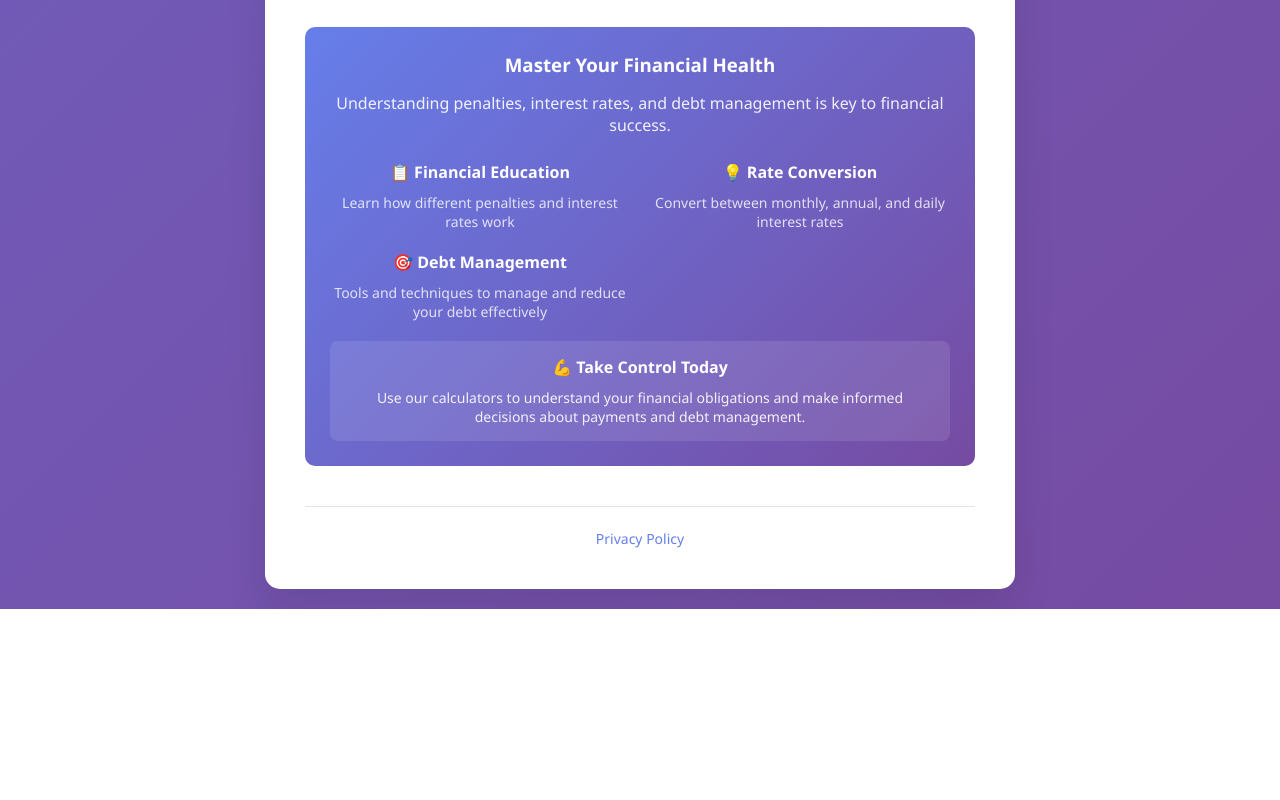
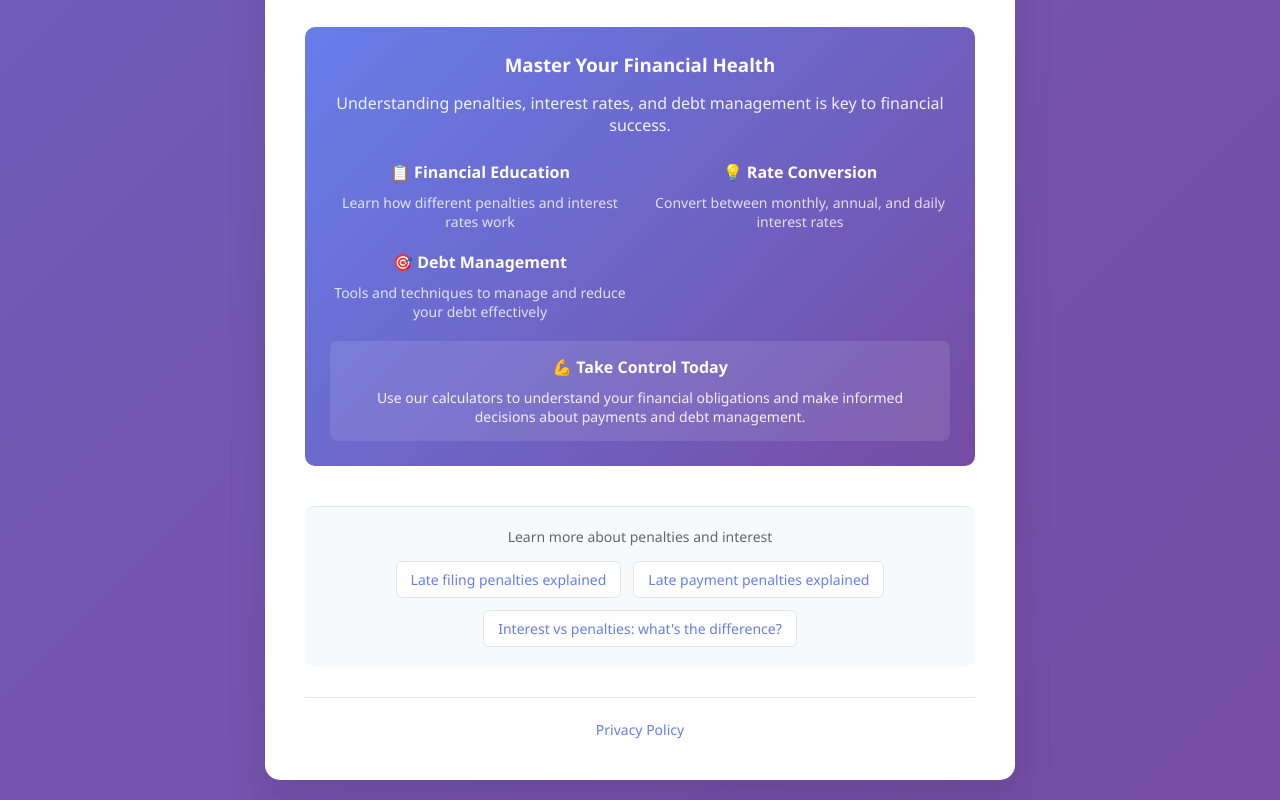
Before and after one commit to Muteyitsi-domsy/penalty-calculator, a plain HTML site: page public/index.html in a window 1280 px wide. Shown: the part 4568-5368 px from the top of the page. Before the commit the page ends 5177 px from the top, so only its background shows below. Drawn offline with nearby package versions, Linux system fonts and the light colour scheme.

Commit message:
Add content discoverability section to homepage
- Add "Learn more about penalties" section below calculator
- Three links to existing SEO pages:
  - Late filing penalties explained
  - Late payment penalties explained
  - Interest vs penalties: what's the difference?
- Visually secondary: subtle background, small text
- Uses pill-style link buttons with hover effect
- No changes to calculator functionality or prominence

Co-Authored-By: Claude Opus 4.5 <noreply@anthropic.com>

```diff
--- a/public/index.html
+++ b/public/index.html
@@ -164,6 +164,11 @@
 
         .footer a:hover {
             text-decoration: underline;
+        }
+
+        .learn-more-section a:hover {
+            border-color: #667eea;
+            background: #f8f9ff;
         }
 
     /* Educational Content Styles */
@@ -905,6 +910,16 @@
             <div style="background: rgba(255,255,255,0.1); padding: 15px; border-radius: 8px; margin-top: 20px;">
                 <h4 style="text-align: center; margin-bottom: 10px;">💪 Take Control Today</h4>
                 <p style="text-align: center; font-size: 14px; opacity: 0.9;">Use our calculators to understand your financial obligations and make informed decisions about payments and debt management.</p>
+            </div>
+        </div>
+
+        <!-- Learn More Section -->
+        <div class="learn-more-section" style="margin-top: 25px; padding: 20px; background: #f8f9fa; border-radius: 10px; border-top: 1px solid #e1e5e9;">
+            <p style="text-align: center; color: #666; font-size: 14px; margin-bottom: 15px;">Learn more about penalties and interest</p>
+            <div style="display: flex; justify-content: center; flex-wrap: wrap; gap: 12px;">
+                <a href="/late-filing-penalty" style="color: #667eea; text-decoration: none; font-size: 14px; padding: 8px 14px; background: white; border-radius: 6px; border: 1px solid #e1e5e9; transition: border-color 0.2s;">Late filing penalties explained</a>
+                <a href="/late-payment-penalty" style="color: #667eea; text-decoration: none; font-size: 14px; padding: 8px 14px; background: white; border-radius: 6px; border: 1px solid #e1e5e9; transition: border-color 0.2s;">Late payment penalties explained</a>
+                <a href="/interest-vs-penalties" style="color: #667eea; text-decoration: none; font-size: 14px; padding: 8px 14px; background: white; border-radius: 6px; border: 1px solid #e1e5e9; transition: border-color 0.2s;">Interest vs penalties: what's the difference?</a>
             </div>
         </div>
 
```
